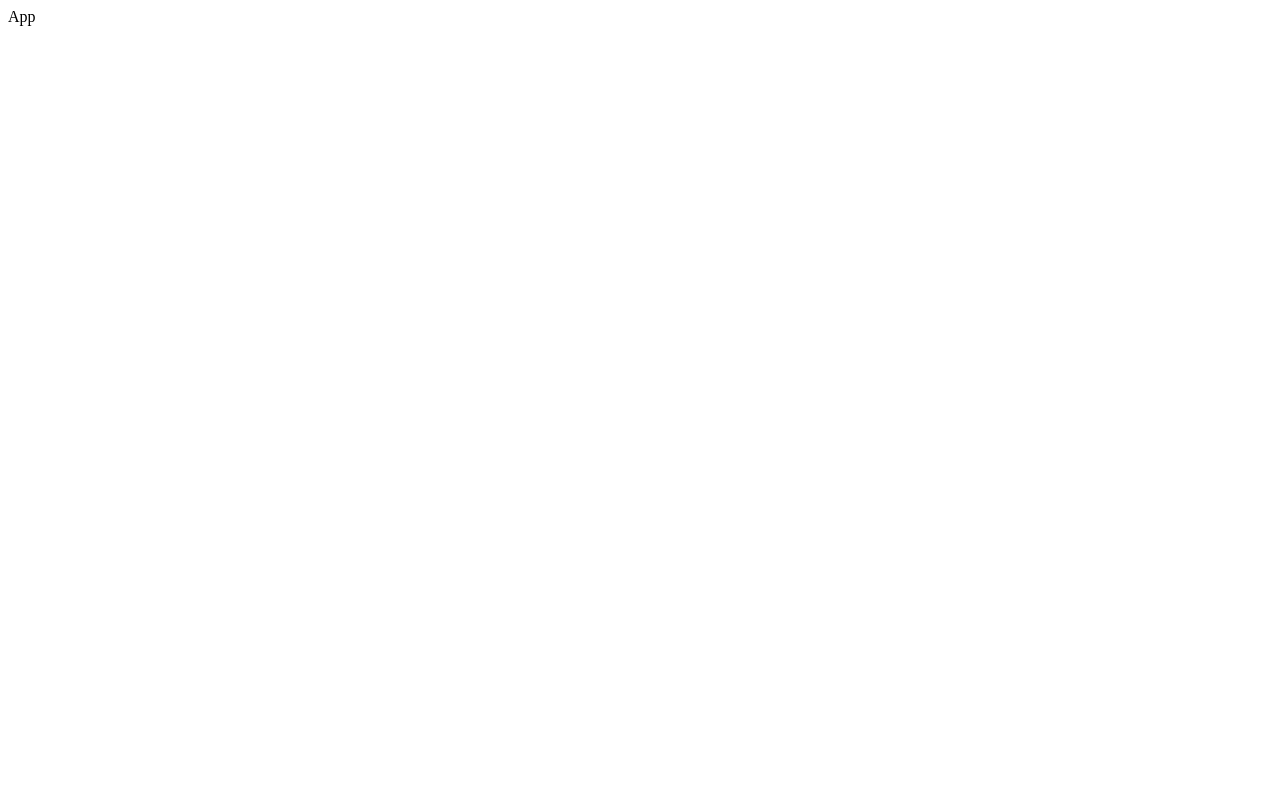
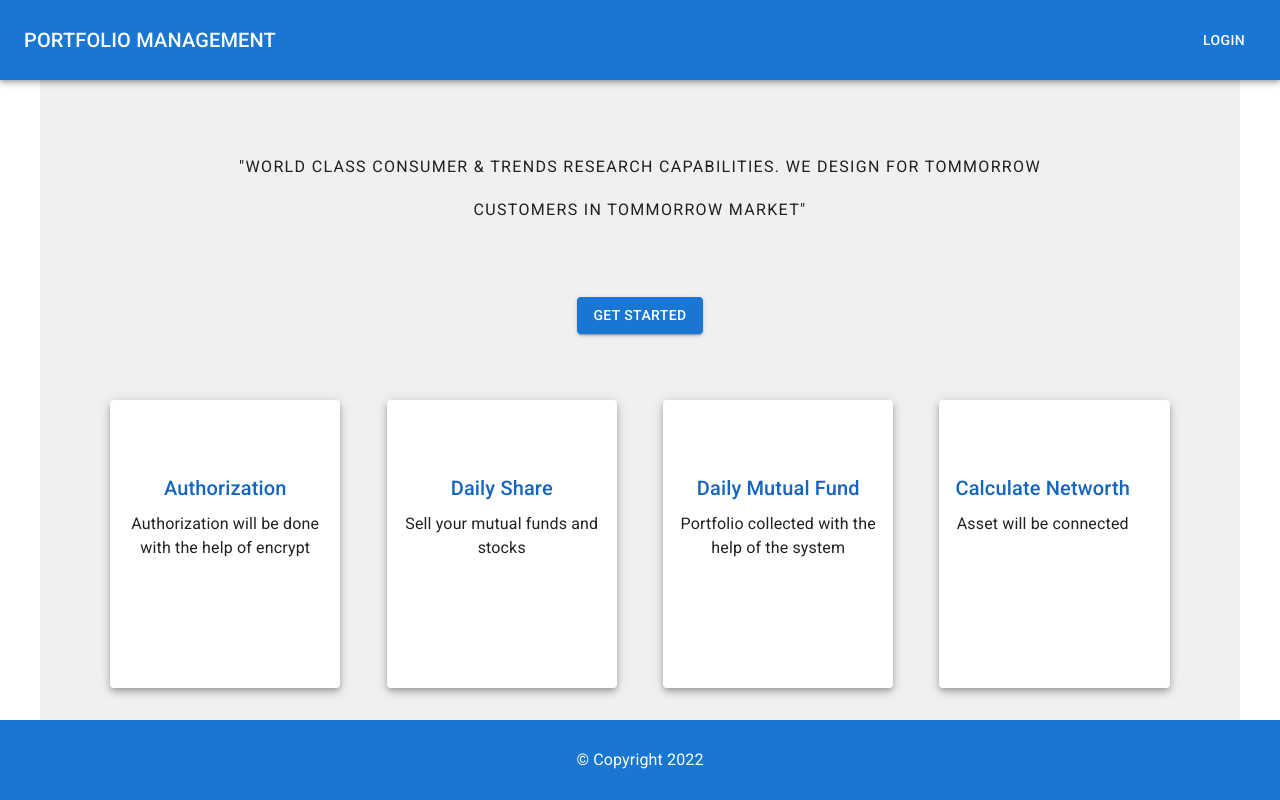
Before and after one commit to 5udeepKS/portfolio-management, a React (Create React App) app: page / in a window 1280 px wide. Built offline with nearby package versions, Linux system fonts and the light colour scheme.

Commit message:
Created Landing page

```diff
--- a/public/index.html
+++ b/public/index.html
@@ -1,4 +1,5 @@
 <!DOCTYPE html>
+
 <html lang="en">
   <head>
     <meta charset="utf-8" />
@@ -24,6 +25,14 @@
       work correctly both with client-side routing and a non-root public URL.
       Learn how to configure a non-root public URL by running `npm run build`.
     -->
+    <link
+      rel="stylesheet"
+      href="https://fonts.googleapis.com/css?family=Roboto:300,400,500,700&display=swap"
+    />
+    <link
+      rel="stylesheet"
+      href="https://fonts.googleapis.com/icon?family=Material+Icons"
+    />
     <title>React App</title>
   </head>
   <body>
--- a/src/App.js
+++ b/src/App.js
@@ -1,5 +1,11 @@
+import Router from "./Router";
+
 function App() {
-  return <div className="App">App</div>;
+  return (
+    <>
+      <Router />
+    </>
+  );
 }
 
 export default App;
--- /dev/null
+++ b/src/Router.js
@@ -0,0 +1,14 @@
+import React from "react";
+import { Routes, Route } from "react-router-dom";
+
+import Home from "./pages/home/Home";
+import NotFound from "./pages/notFound/NotFound";
+
+export default function Router() {
+  return (
+    <Routes>
+      <Route path="/" element={<Home />} />
+      <Route path="*" element={<NotFound />} />
+    </Routes>
+  );
+}
--- /dev/null
+++ b/src/components/footer/Footer.jsx
@@ -0,0 +1,24 @@
+import React from "react";
+import { Box, Typography } from "@mui/material";
+
+export default function Footer() {
+  const currentYear = new Date().getFullYear();
+
+  return (
+    <Box
+      sx={{
+        backgroundColor: "primary.main",
+        position: "absolute",
+        bottom: 0,
+        width: "100%",
+        display: "flex",
+        height: "10vh",
+        alignItems: "center",
+        justifyContent: "center",
+        color: "#fff",
+      }}
+    >
+      <Typography>&copy; {` Copyright ${currentYear} `}</Typography>
+    </Box>
+  );
+}
--- /dev/null
+++ b/src/components/navbar/Navbar.jsx
@@ -0,0 +1,109 @@
+import React from "react";
+import {
+  AppBar,
+  Box,
+  IconButton,
+  Toolbar,
+  Typography,
+  Menu,
+  Container,
+  Button,
+  MenuItem,
+} from "@mui/material";
+import MenuIcon from "@mui/icons-material/Menu";
+
+import { links } from "./navLinks";
+
+export default function Navbar() {
+  const [anchorElNav, setAnchorElNav] = React.useState(null);
+
+  const handleOpenNavMenu = (event) => {
+    setAnchorElNav(event.currentTarget);
+  };
+
+  const handleCloseNavMenu = () => {
+    setAnchorElNav(null);
+  };
+
+  return (
+    <AppBar position="static">
+      <Container maxWidth="xl">
+        <Toolbar disableGutters>
+          <Box sx={{ flexGrow: 1, display: { xs: "flex", md: "none" } }}>
+            <IconButton
+              size="large"
+              aria-label="account of current user"
+              aria-controls="menu-appbar"
+              aria-haspopup="true"
+              onClick={handleOpenNavMenu}
+              color="inherit"
+            >
+              <MenuIcon />
+            </IconButton>
+            <Menu
+              id="menu-appbar"
+              anchorEl={anchorElNav}
+              anchorOrigin={{
+                vertical: "bottom",
+                horizontal: "left",
+              }}
+              keepMounted
+              transformOrigin={{
+                vertical: "top",
+                horizontal: "left",
+              }}
+              open={Boolean(anchorElNav)}
+              onClose={handleCloseNavMenu}
+              sx={{
+                display: { xs: "block", md: "none" },
+              }}
+            >
+              {links.map((link, idx) => (
+                <MenuItem key={idx} onClick={handleCloseNavMenu}>
+                  <Typography textAlign="center">{link.text}</Typography>
+                </MenuItem>
+              ))}
+            </Menu>
+          </Box>
+          <Typography
+            variant="h6"
+            noWrap
+            component="div"
+            sx={{ flexGrow: 1, display: { xs: "flex", md: "none" } }}
+          >
+            PORTFOLIO MANAGEMENT
+          </Typography>
+          <Box
+            sx={{
+              width: "100%",
+              height: "10vh",
+              alignItems: "center",
+              justifyContent: "space-between",
+              display: { xs: "none", md: "flex" },
+            }}
+          >
+            <Typography
+              variant="h6"
+              noWrap
+              component="div"
+              sx={{ mr: 2, display: { xs: "none", md: "flex" } }}
+            >
+              PORTFOLIO MANAGEMENT
+            </Typography>
+            <Box sx={{ display: { xs: "none", md: "flex" } }}>
+              {links.map((link, idx) => (
+                <Button
+                  key={idx}
+                  onClick={handleCloseNavMenu}
+                  sx={{ my: 2, color: "white", display: "block" }}
+                >
+                  {link.text}
+                </Button>
+              ))}
+            </Box>
+          </Box>
+        </Toolbar>
+      </Container>
+    </AppBar>
+  );
+}
--- /dev/null
+++ b/src/components/navbar/navLinks.js
@@ -0,0 +1 @@
+export const links = [{ path: "/login", text: "Login" }];
--- a/src/index.js
+++ b/src/index.js
@@ -1,12 +1,17 @@
 import React from "react";
 import ReactDOM from "react-dom/client";
+import { CssBaseline } from "@mui/material";
+import { BrowserRouter } from "react-router-dom";
 import App from "./App";
 import reportWebVitals from "./reportWebVitals";
 
 const root = ReactDOM.createRoot(document.getElementById("root"));
 root.render(
   <React.StrictMode>
-    <App />
+    <BrowserRouter>
+      <CssBaseline />
+      <App />
+    </BrowserRouter>
   </React.StrictMode>
 );
 
--- /dev/null
+++ b/src/pages/home/Home.jsx
@@ -0,0 +1,95 @@
+import React from "react";
+import Navbar from "../../components/navbar/Navbar";
+import Footer from "../../components/footer/Footer";
+import { Box, Button, Container, Paper, Typography } from "@mui/material";
+export default function Home() {
+  const cardContent = [
+    {
+      title: "Authorization",
+      description: "Authorization will be done with the help of encrypt",
+    },
+    {
+      title: "Daily Share",
+      description: "Sell your mutual funds and stocks",
+    },
+    {
+      title: "Daily Mutual Fund",
+      description: "Portfolio collected with the help of the system",
+    },
+    {
+      title: "Calculate Networth",
+      description: "Asset will be connected",
+    },
+  ];
+  return (
+    <>
+      <Navbar />
+      <Container
+        sx={{
+          height: "80vh",
+          display: "flex",
+          flexDirection: "column",
+          justifyContent: "space-between",
+          backgroundColor: "#0000000f",
+        }}
+      >
+        <Box
+          sx={{
+            flex: 1,
+            display: "flex",
+            flexDirection: "column",
+            justifyContent: "space-evenly",
+            alignItems: "center",
+          }}
+        >
+          <Typography
+            variant="overline"
+            sx={{ fontSize: "1rem", width: "70%", textAlign: "center" }}
+          >
+            "World class consumer & trends research capabilities. We design for
+            tommorrow customers in tommorrow market"
+          </Typography>
+          <Button variant="contained">Get Started</Button>
+        </Box>
+        <Box
+          sx={{
+            flex: 1,
+            display: "flex",
+            width: "100%",
+            justifyContent: "space-evenly",
+          }}
+        >
+          {cardContent.map((content) => (
+            <Paper
+              elevation={5}
+              sx={{
+                width: "20%",
+                height: "90%",
+                display: "flex",
+                alignItems: "center",
+              }}
+            >
+              <Box
+                sx={{
+                  mx: 2,
+                  height: "50%",
+                  display: "flex",
+                  flexDirection: "column",
+                  alignItems: "center",
+                }}
+              >
+                <Typography variant="h6" sx={{ color: "primary.dark" }}>
+                  {content.title}
+                </Typography>
+                <Typography sx={{ my: 1, textAlign: "center" }}>
+                  {content.description}
+                </Typography>
+              </Box>
+            </Paper>
+          ))}
+        </Box>
+      </Container>
+      <Footer />
+    </>
+  );
+}
--- /dev/null
+++ b/src/pages/notFound/NotFound.jsx
@@ -0,0 +1,17 @@
+import { Box, Typography } from "@mui/material";
+import React from "react";
+
+export default function NotFound() {
+  return (
+    <Box
+      sx={{
+        position: "absolute",
+        top: "50%",
+        left: "50%",
+        transform: "translate(-50%,-50%)",
+      }}
+    >
+      <Typography variant="h2">404 Page Not Found</Typography>
+    </Box>
+  );
+}
```
Also changed, not shown: package.json (+10 -0 lines), 1 other file (tests, documents, lock files or other folders).
